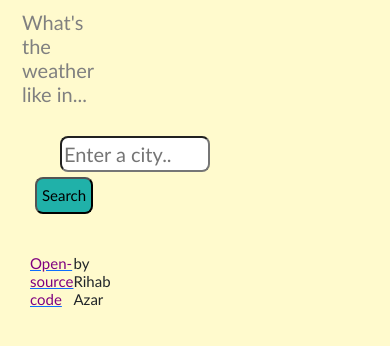
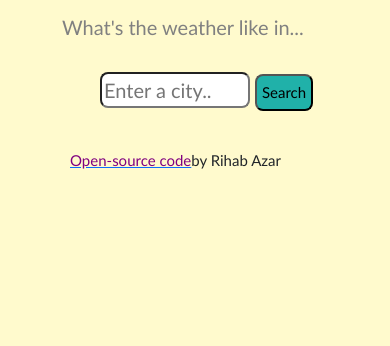
Before and after one commit to Shahbi88/Weather-React-Separate-VS-import, a React (Create React App) app: page / in a window 390 px wide. Shown: the top 346 px of the page. Built offline with nearby package versions, Linux system fonts and the light colour scheme; no server answers.

Commit message:
layout improve

```diff
--- a/src/styles.css
+++ b/src/styles.css
@@ -136,15 +136,18 @@ body {
   font-size: larger;
 }
 
-@media (max-width: 800px) {
+@media (max-width: 720px) {
   header {
     margin-left: 0px;
+    padding-left: 0px;
   }
   .card-body {
+    padding-top: 15px;
+    padding-right: 0px;
+    padding-left: 5px;
     display: block;
     justify-content: center;
-    margin-left: 5px;
-    max-width: 25%;
+    justify-self: center;
   }
   .row1 {
     display: inline;
@@ -154,8 +157,10 @@ body {
     font-family: "Trebuchet MS", "Lucida Sans Unicode", "Lucida Grande",
       "Lucida Sans", Arial, sans-serif;
     background-color: #fffacd;
-    margin: 0px;
-    padding: 10px;
+
+    padding-left: 0px;
+
+    margin-right: 0px;
   }
   #date {
     margin-top: 0px;
```
